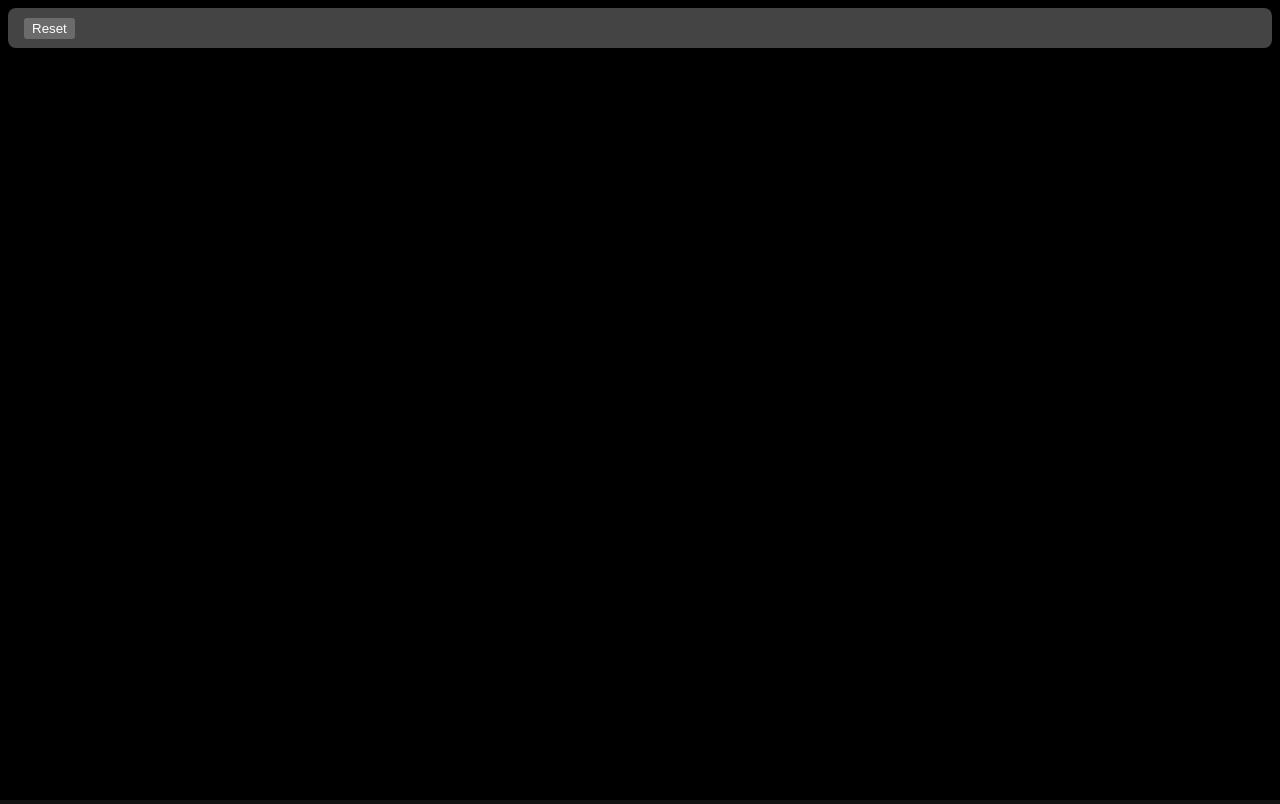
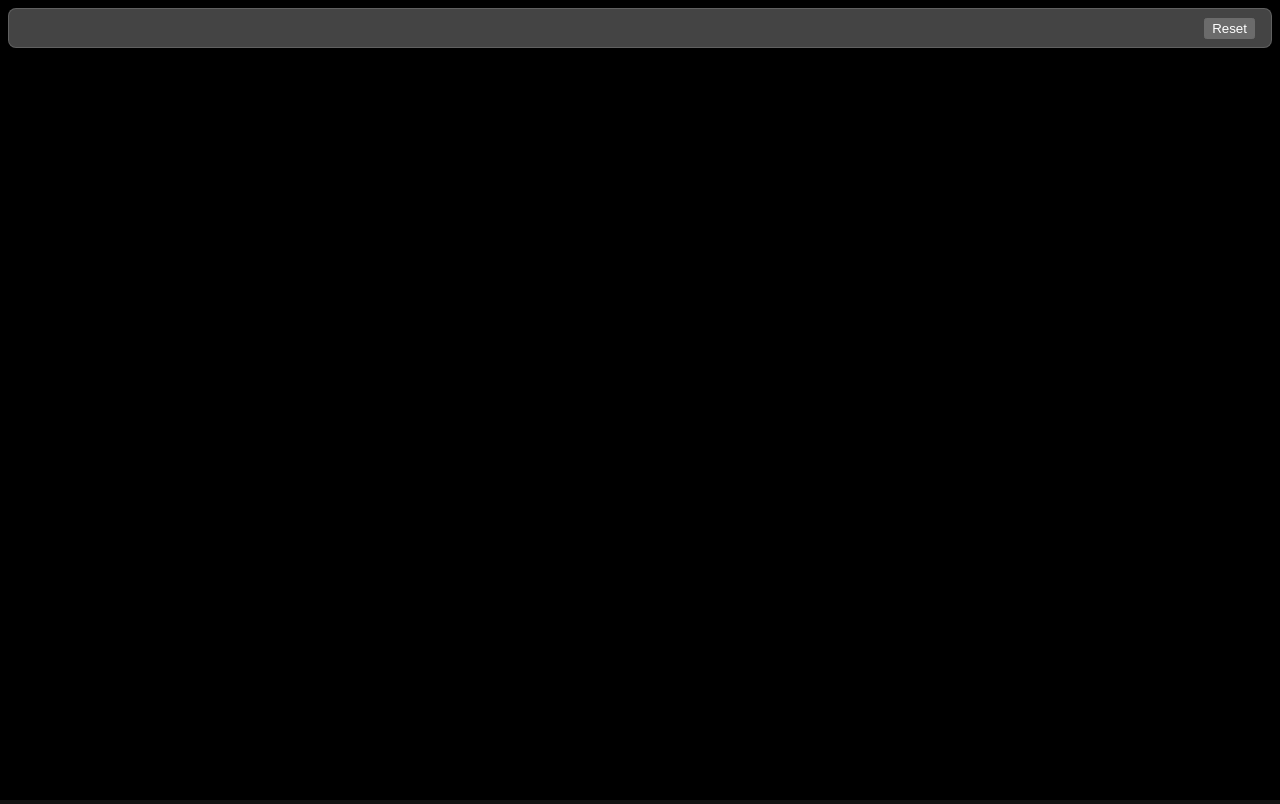
Before and after one commit to alicedcodes/infinite-minesweeper, a website built with Vite: page index.html in a window 1280 px wide. Built offline with nearby package versions, Linux system fonts and the light colour scheme; a web font is replaced by a local one.

Commit message:
style(ui): add border to menu, move reset button to right

```diff
--- a/index.html
+++ b/index.html
@@ -36,7 +36,7 @@
   </head>
   <body>
     <div id="menu">
-      <button id="restartButton"></button>
+      <button id="resetButton"></button>
     </div>
 
     <noscript>This app requires JavaScript.</noscript>
--- a/src/main.ts
+++ b/src/main.ts
@@ -815,14 +815,14 @@ function handleTileClick(x: number, y: number, reveal: boolean, touchControls: b
     { passive: false },
   );
 
-  const restartButton = document.querySelector<HTMLButtonElement>("#restartButton");
-  if (restartButton) {
+  const resetButton = document.querySelector<HTMLButtonElement>("#resetButton");
+  if (resetButton) {
     let resetTimeout: number | null = null;
 
     // TODO: Clicking a tile while resetTimeout is active should trigger state1
     const state1 = (): void => {
-      restartButton.textContent = "Reset";
-      restartButton.onclick = state2;
+      resetButton.textContent = "Reset";
+      resetButton.onclick = state2;
 
       if (resetTimeout !== null) {
         clearTimeout(resetTimeout);
@@ -831,8 +831,8 @@ function handleTileClick(x: number, y: number, reveal: boolean, touchControls: b
     };
 
     const state2 = (): void => {
-      restartButton.textContent = "Are you sure?";
-      restartButton.onclick = (): void => {
+      resetButton.textContent = "Are you sure?";
+      resetButton.onclick = (): void => {
         reset();
         state1();
       };
--- a/src/style.css
+++ b/src/style.css
@@ -10,6 +10,10 @@
   font-family: Arial, Helvetica, sans-serif, "Noto Emoji Variable";
   color-scheme: dark;
   color: #fff;
+}
+
+* {
+  box-sizing: border-box;
 }
 
 html,
@@ -40,4 +44,9 @@ body {
   gap: 1rem;
   background-color: oklch(0.4 0 0 / 0.95);
   border-radius: 0.5rem;
+  border: 1px solid oklch(0.5 0 0 / 0.95);
 }
+
+#resetButton {
+  margin-left: auto;
+}
```
